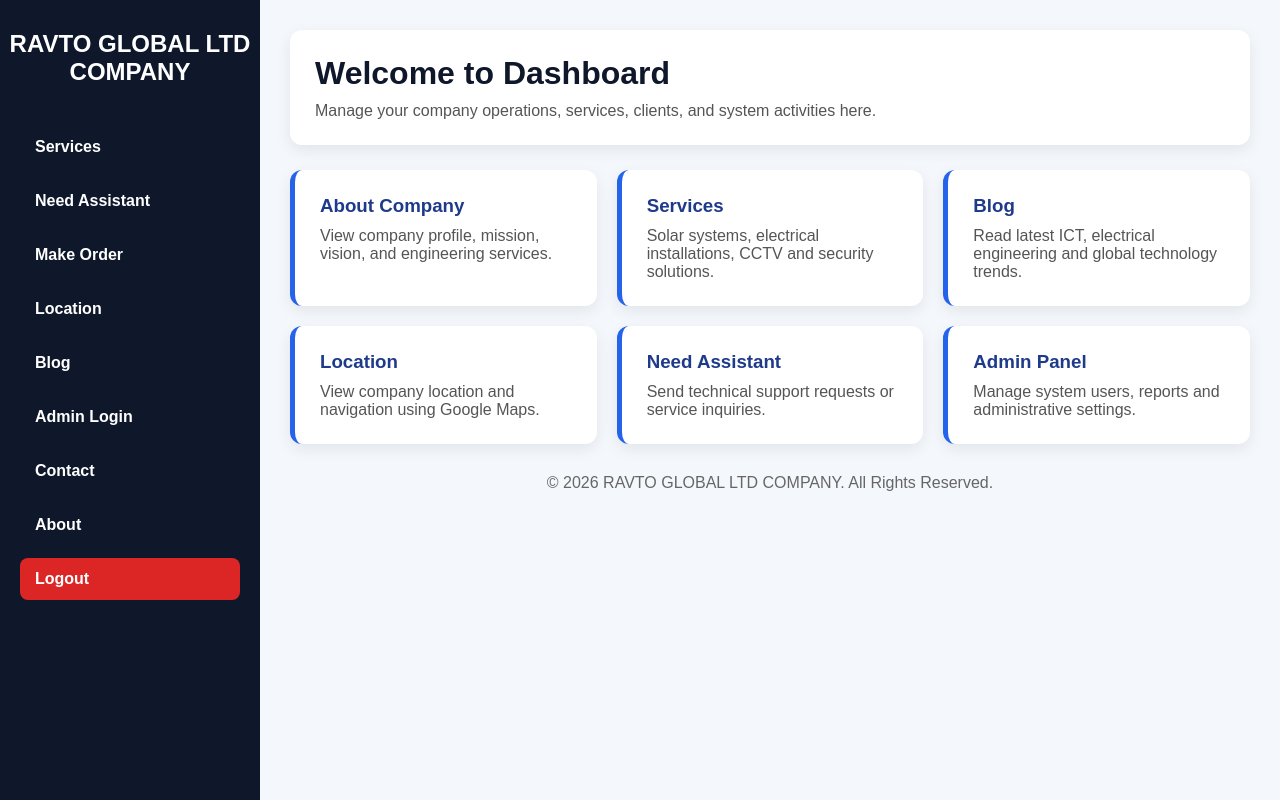
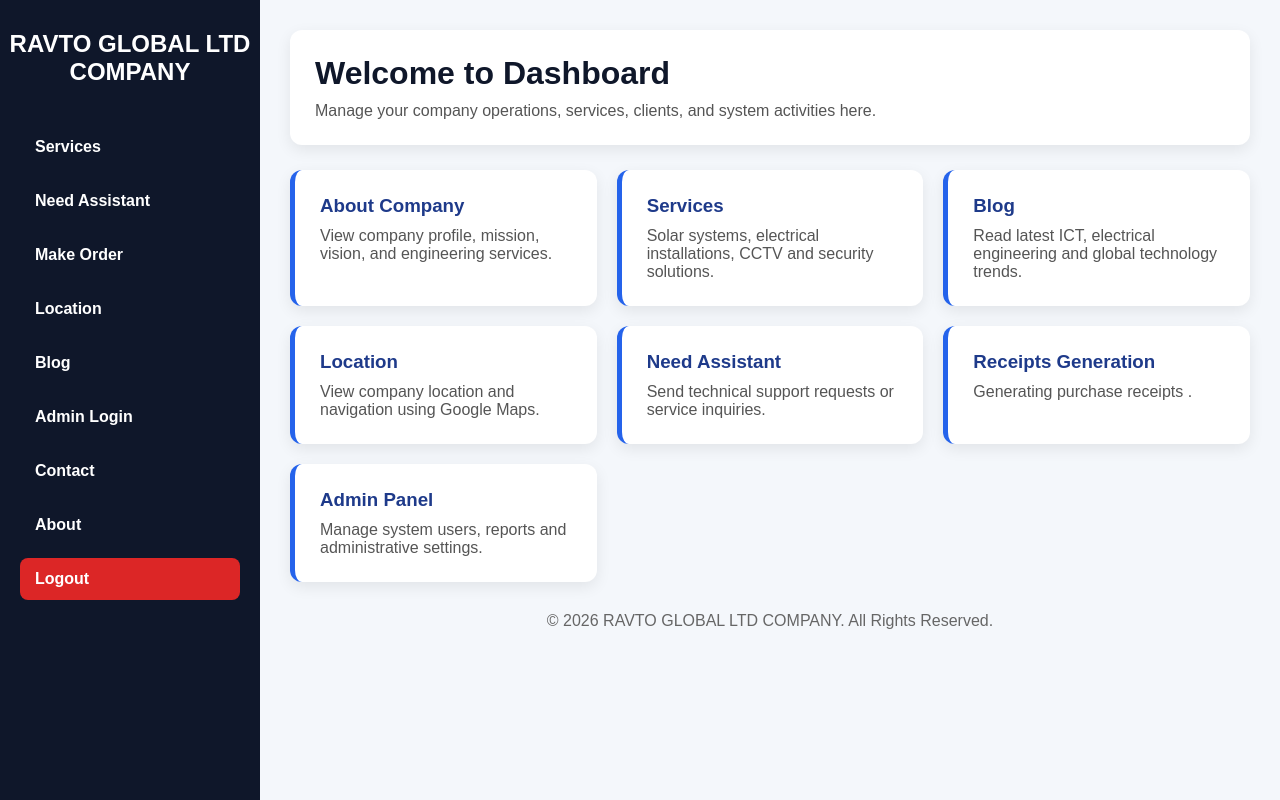
Before and after one commit to jamesmutisokiilu-coder/Ravto-global-limited-company, a Flask app: page /dashboard in a window 1280 px wide. Run offline with Flask 3, Linux system fonts and the light colour scheme; the visitor is signed in with stand-in values (Sample User, id 1); data that the repository does not hold is empty; some libraries are stand-ins or nearby versions.

Commit message:
Update dashboard.html

```diff
--- a/templates/dashboard.html
+++ b/templates/dashboard.html
@@ -219,6 +219,11 @@
                 <p>Send technical support requests or service inquiries.</p>
             </div>
 
+              <div class="card">
+                <h3>Receipts Generation</h3>
+                <p>Generating purchase receipts .</p>
+            </div>
+
             <div class="card">
                 <h3>Admin Panel</h3>
                 <p>Manage system users, reports and administrative settings.</p>
```
